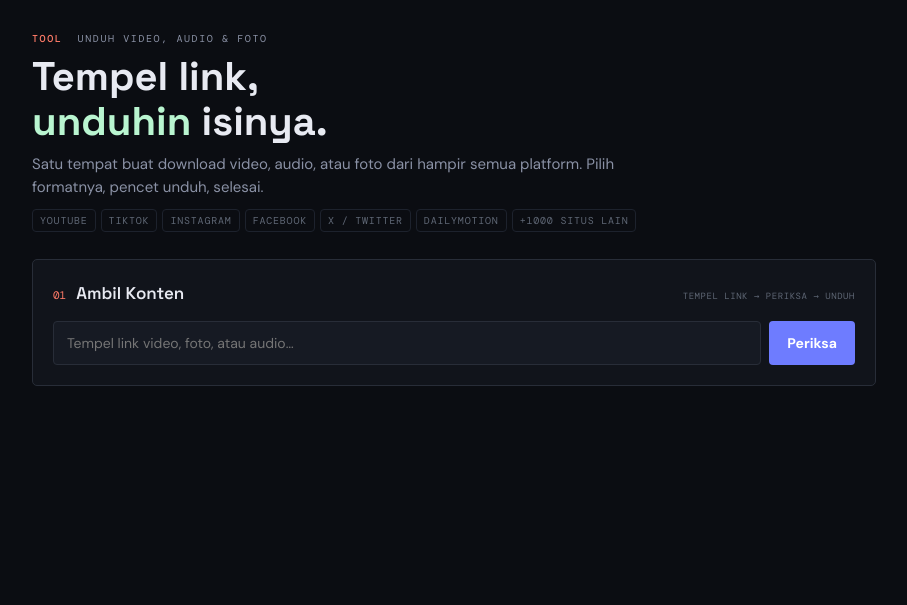
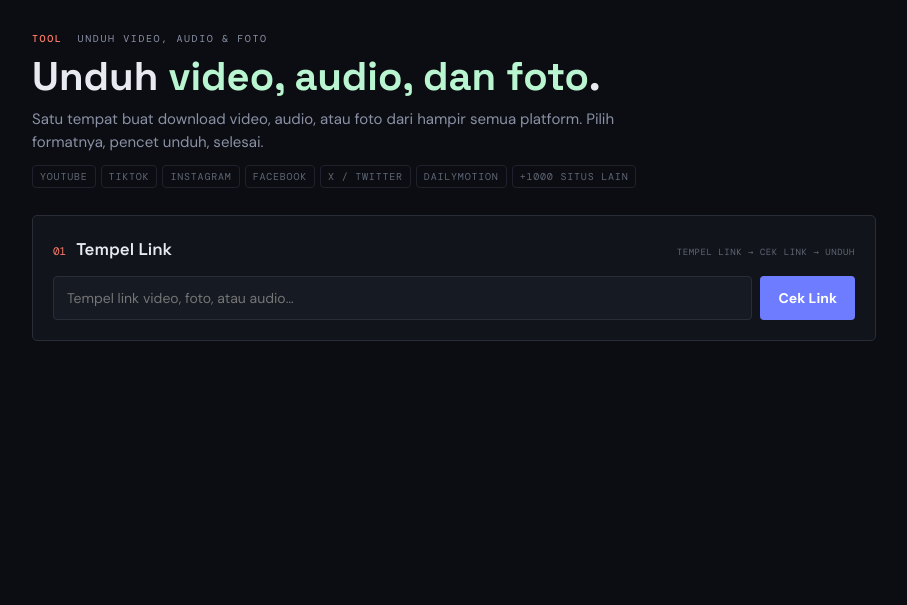
Before and after one commit to KimTaehyung666/yt, a Flask app: page / in a window 1280 px wide. Shown: the part 64-669 px from the top of the page, without its empty margins (186-1093 px from the left). Run offline with Flask 3, Linux system fonts and the light colour scheme; some libraries are stand-ins or nearby versions.

Commit message:
Copy dilugaskan: headline, panel, tombol
- Headline "Tempel link, unduhin isinya." (kesan slogan AI) -> "Unduh video, audio, dan foto."
- Panel "Ambil Konten" -> "Tempel Link"; tombol "Periksa" -> "Cek Link"; teks langkah ikut jadi "TEMPEL LINK -> CEK LINK -> UNDUH".

```diff
--- a/templates/index.html
+++ b/templates/index.html
@@ -108,16 +108,16 @@
 <div class="wrap">
   <div class="intro">
     <span class="eyebrow"><b>Tool</b>&nbsp; Unduh Video, Audio &amp; Foto</span>
-    <h1>Tempel link,<br><em>unduhin</em> isinya.</h1>
+    <h1>Unduh <em>video, audio, dan foto</em>.</h1>
     <p>Satu tempat buat download video, audio, atau foto dari hampir semua platform. Pilih formatnya, pencet unduh, selesai.</p>
     <div class="platforms"><span>YOUTUBE</span><span>TIKTOK</span><span>INSTAGRAM</span><span>FACEBOOK</span><span>X / TWITTER</span><span>DAILYMOTION</span><span>+1000 SITUS LAIN</span></div>
   </div>
 
   <section class="panel">
-    <div class="panel-head"><span class="no">01</span><h2>Ambil Konten</h2><span class="ds">TEMPEL LINK → PERIKSA → UNDUH</span></div>
+    <div class="panel-head"><span class="no">01</span><h2>Tempel Link</h2><span class="ds">TEMPEL LINK → CEK LINK → UNDUH</span></div>
     <div class="link-row">
       <input type="url" id="url" placeholder="Tempel link video, foto, atau audio…" autocomplete="off">
-      <button class="btn" id="check-btn" onclick="checkInfo()">Periksa</button>
+      <button class="btn" id="check-btn" onclick="checkInfo()">Cek Link</button>
     </div>
     <div id="info-zone"></div>
     <div id="fmt-zone" style="display:none">
```
